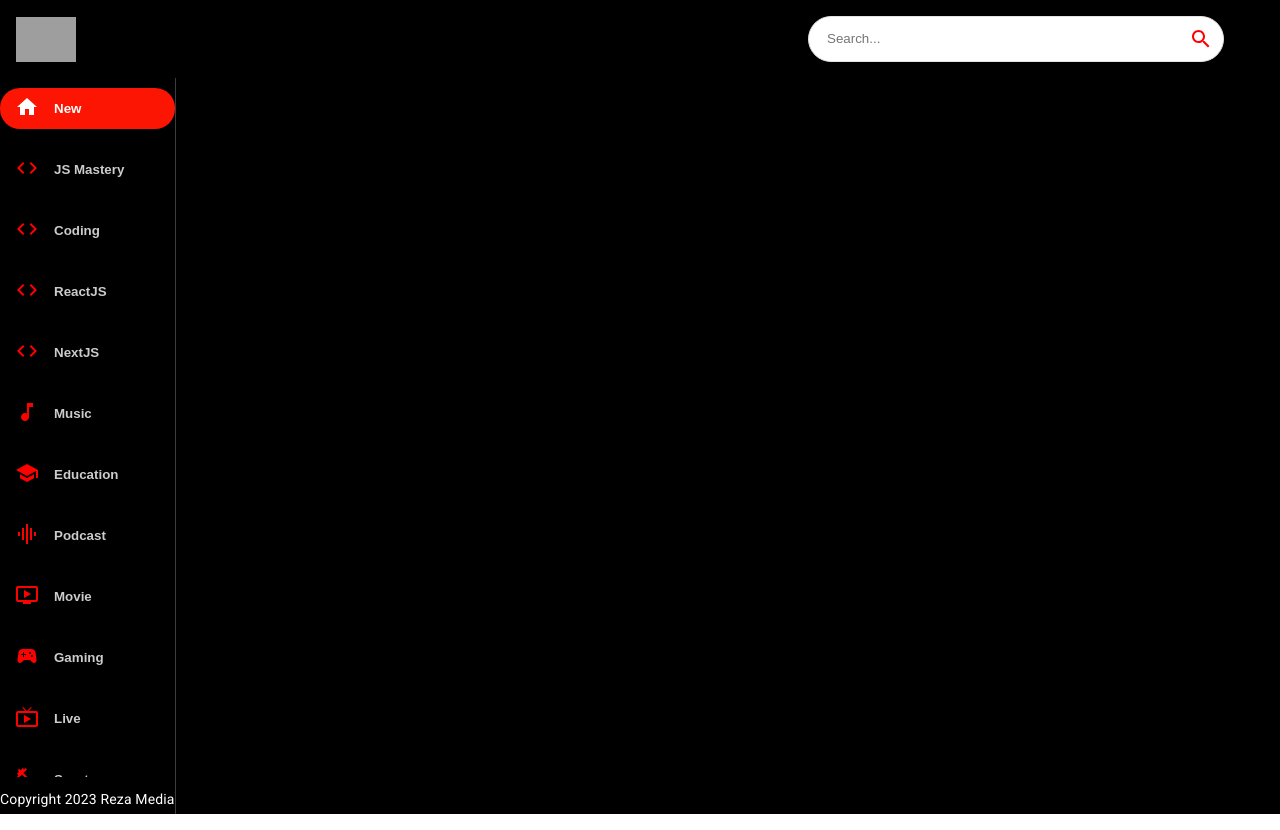
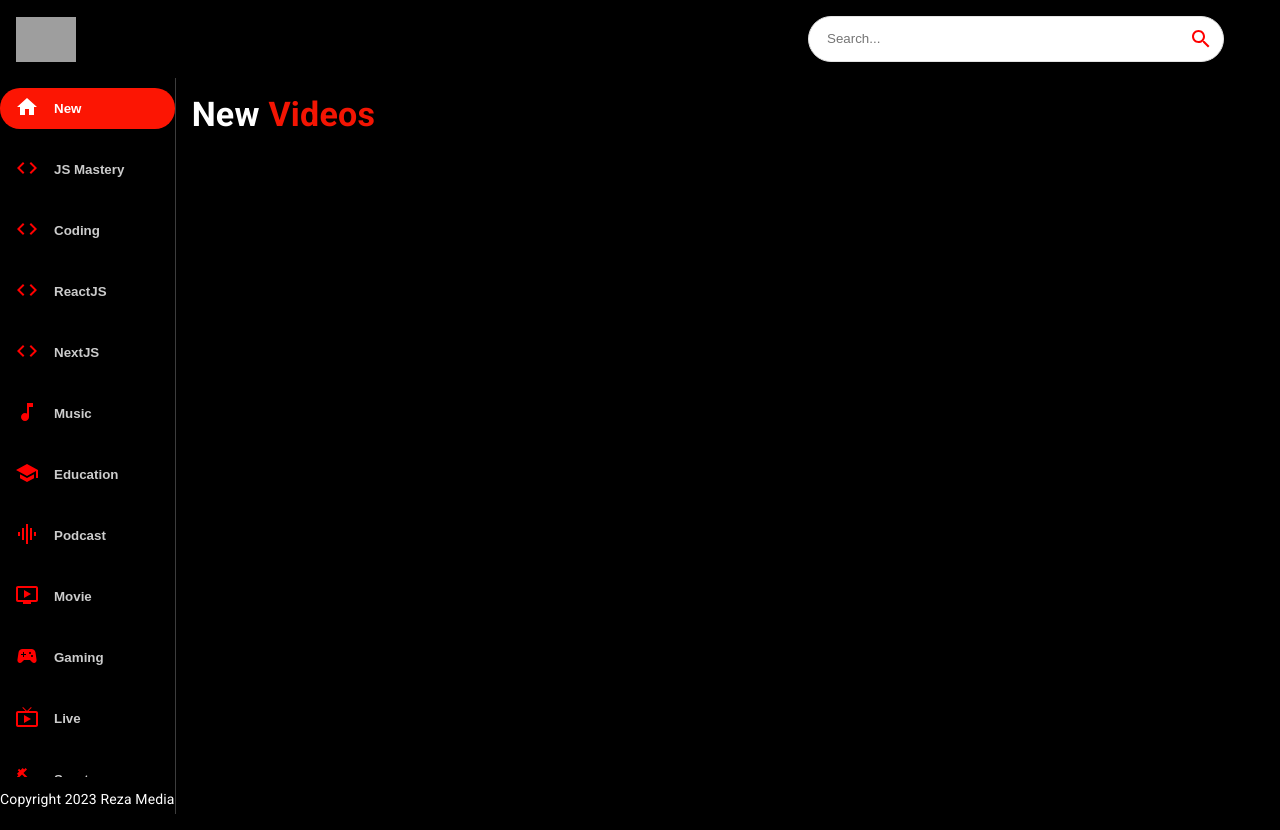
Before and after one commit to fahrezaraharjo/youtube_clone, a React (Create React App) app: page / in a window 1280 px wide. Built offline with nearby package versions, Linux system fonts and the light colour scheme; grey boxes are pictures that could not be loaded.

Commit message:
working on feed videos

```diff
--- a/src/components/Feed.jsx
+++ b/src/components/Feed.jsx
@@ -1,6 +1,6 @@
 import { useState, useEffect } from 'react';
 import { Box, Stack, Typography } from '@mui/material';
-import Sidebar from './Sidebar';
+import { Sidebar, Videos } from './';
 
 const Feed = () => {
   return (
@@ -8,9 +8,16 @@
       <Box sx={{ height: { sx: 'auto', md: "92vh" }, borderRight: "1px solid #3d3d3d", px: { sx: 0, md: "2" } }}>
         <Sidebar />
 
-        <Typography className="copyright" variant="body2" sx={{ mt: 1.5, color: "#fff"}}>
+        <Typography className="copyright" variant="body2" sx={{ mt: 1.5, color: "#fff" }}>
           Copyright 2023 Reza Media
         </Typography>
+      </Box>
+
+      <Box p={2} sx={{ overflowY: 'auto', height: '90vh', flex: 2 }}>
+        <Typography variant="h4" fontWeight="bold" mb={2} sx={{ color: 'white' }}>
+          New <span style={{ color: '#F31503' }}>Videos</span>
+        </Typography>
+        <Videos videos={[]} />
       </Box>
     </Stack>
   )
--- /dev/null
+++ b/src/components/Videos.jsx
@@ -0,0 +1,9 @@
+import React from 'react'
+
+const Videos = () => {
+  return (
+    <div>Videos</div>
+  )
+}
+
+export default Videos
--- a/src/components/index.js
+++ b/src/components/index.js
@@ -5,3 +5,4 @@
 export { default as VideoDetail} from './VideoDetail';
 export { default as SearchBar} from './SearchBar';
 export { default as Sidebar} from './Sidebar';
+export { default as Videos} from './Videos';
```
